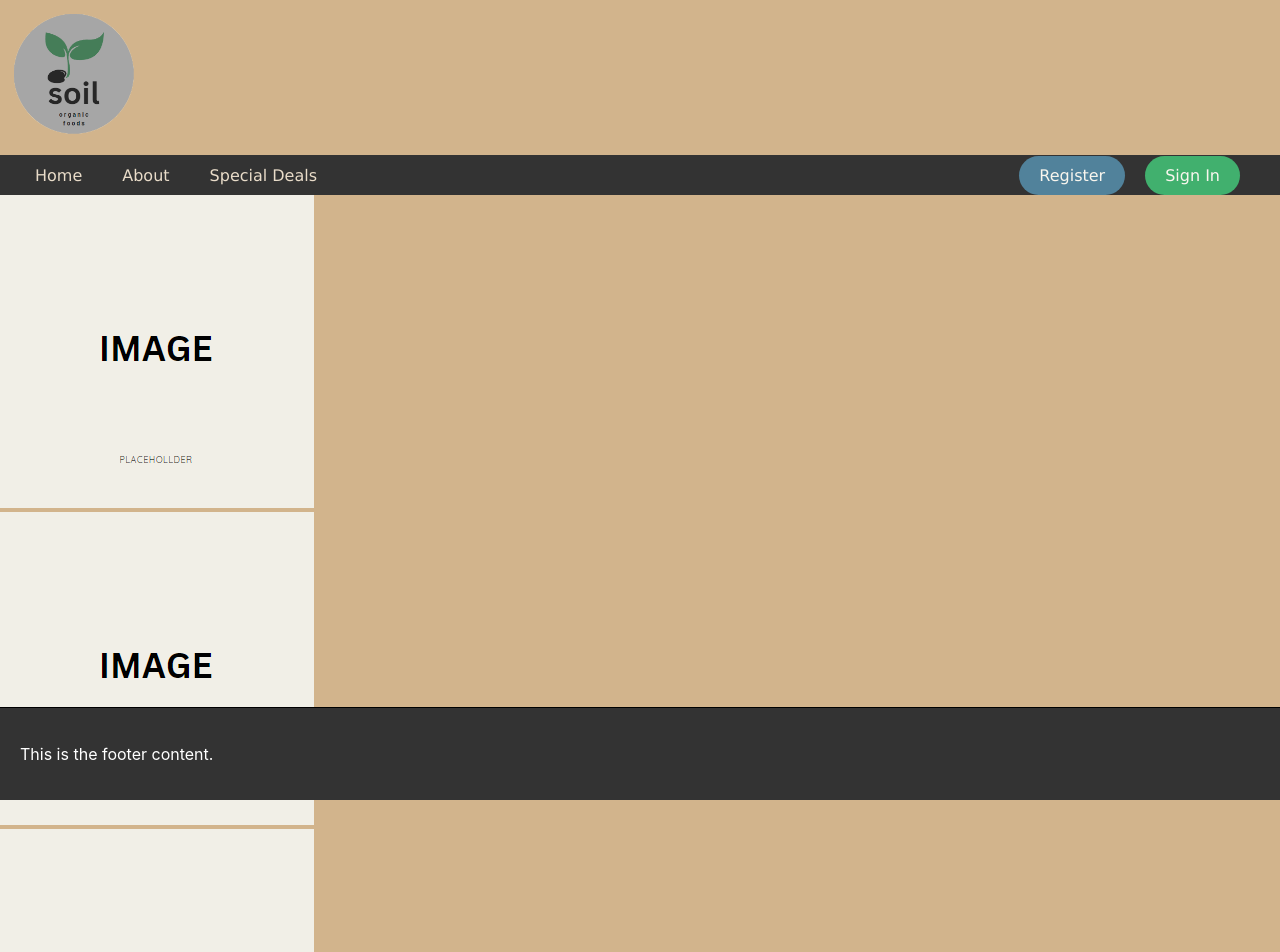
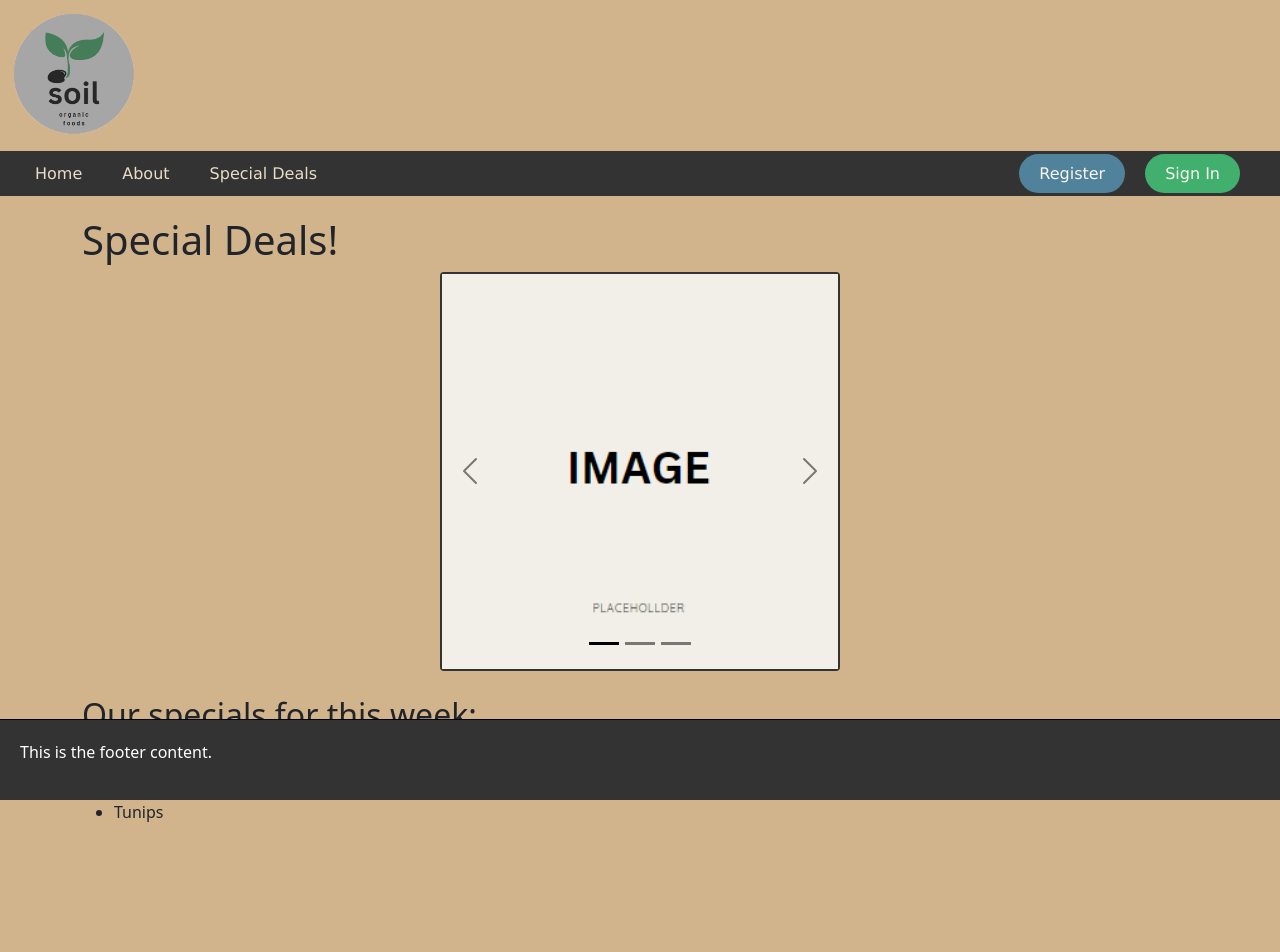
Before and after one commit to rmit-fsd-2024-s1/s3954827-s3784498-a1, a React (Create React App) app in the folder my-app/: page /SpecialDeals in a window 1280 px wide. Shown: the top 952 px of the page. Built offline with nearby package versions, Linux system fonts and the light colour scheme.

Commit message:
added specials carousel

```diff
--- a/my-app/src/App.css
+++ b/my-app/src/App.css
@@ -2,16 +2,8 @@
     text-align: center;
   }
 
-  .App-logo {
-    height: 40vmin;
-    pointer-events: none;
-  }
 
-  @media (prefers-reduced-motion: no-preference) {
-    .App-logo {
-      animation: App-logo-spin infinite 20s linear;
-    }
-  }
+
 
   .App-header {
     background-color: #282c34;
@@ -24,20 +16,9 @@
     color: white;
   }
 
-  .App-link {
-    color: #61dafb;
-  }
+
 
   .app-background {
     background-color: #D2B48C; /*surely #64d164*/
     min-height: 120vh; /* Ensure the background color extends to at least the full height of the viewport */
   }
-
-  @keyframes App-logo-spin {
-    from {
-      transform: rotate(0deg);
-    }
-    to {
-      transform: rotate(360deg);
-    }
-  }
--- /dev/null
+++ b/my-app/src/components/carousel/carousel.css
@@ -0,0 +1,28 @@
+.carousel-item{
+    border: solid 2px #333;
+    border-radius: 4px;
+
+}
+
+.carousel-main{
+    width:400px
+}
+
+/* Inverting the filter so the buttons can be black
+*/
+.carousel-control-next-icon,
+.carousel-control-prev-icon {
+  filter: invert(1);
+}
+
+.carousel-indicators{
+
+    filter:invert(1);
+}
+
+
+.carousel-center{
+    justify-content: center;
+    display: flex;
+
+  }
--- /dev/null
+++ b/my-app/src/components/carousel/carousel.js
@@ -0,0 +1,57 @@
+import React, { useEffect } from 'react';
+import placeholderImage from '../images/placeholder.png';
+import logo from '../images/soilLogo3.png';
+import 'bootstrap/dist/css/bootstrap.min.css';
+import { Carousel } from 'bootstrap'; // Import Bootstrap carousel functionality
+import './carousel.css'; // Import the CSS file
+
+
+
+const CarouselComponent = () => {
+    useEffect(() => {
+      // Initialize the carousel
+      const carouselElement = document.getElementById('carouselExampleAutoplaying');
+      const carousel = new Carousel(carouselElement, {
+        interval: 7000, // Set interval to 5000 milliseconds (5 seconds)
+        ride: 'carousel' // Start carousel autoplay
+      });
+
+      return () => {
+        // Clean up the carousel when component unmounts
+        carousel.dispose();
+      };
+    }, []);
+
+    return (
+      <div className='carousel-main'>
+        <div id="carouselExampleAutoplaying" className="carousel slide">
+          <div className="carousel-indicators">
+            <button type="button" data-bs-target="#carouselExampleAutoplaying" data-bs-slide-to="0" className="active"></button>
+            <button type="button" data-bs-target="#carouselExampleAutoplaying" data-bs-slide-to="1"></button>
+            <button type="button" data-bs-target="#carouselExampleAutoplaying" data-bs-slide-to="2"></button>
+          </div>
+          <div className="carousel-inner">
+            <div className="carousel-item active">
+              <img src={placeholderImage} className="d-block w-100" alt="..." />
+            </div>
+            <div className="carousel-item">
+              <img src={logo} className="d-block w-100" alt="..." />
+            </div>
+            <div className="carousel-item">
+              <img src={placeholderImage} className="d-block w-100" alt="..." />
+            </div>
+          </div>
+          <button className="carousel-control-prev" type="button" data-bs-target="#carouselExampleAutoplaying" data-bs-slide="prev">
+            <span className="carousel-control-prev-icon" aria-hidden="true"></span>
+            <span className="visually-hidden">Previous</span>
+          </button>
+          <button className="carousel-control-next" type="button" data-bs-target="#carouselExampleAutoplaying" data-bs-slide="next">
+            <span className="carousel-control-next-icon" aria-hidden="true"></span>
+            <span className="visually-hidden">Next</span>
+          </button>
+        </div>
+      </div>
+    );
+  }
+
+  export default CarouselComponent;
--- a/my-app/src/pages/Home.css
+++ b/my-app/src/pages/Home.css
@@ -27,3 +27,7 @@
   .text-container p {
     width: 45%; /* Adjust the width of the paragraphs as needed */
   }
+
+.slogan{
+  margin-bottom: 8%;
+}
--- /dev/null
+++ b/my-app/src/pages/SpecialDeals.css
@@ -0,0 +1,13 @@
+
+.heading-1{
+    margin-top: 20px;
+}
+
+
+.heading-two{
+    margin-top: 25px;
+}
+
+.list-1{
+    margin-top: 18px;
+}
--- a/my-app/src/pages/SpecialDeals.js
+++ b/my-app/src/pages/SpecialDeals.js
@@ -1,30 +1,28 @@
 // Contact.js
 import React from 'react';
 import placeholderImage from '../components/images/placeholder.png';
+import Carousel from '../components/carousel/carousel.js'
+import './SpecialDeals.css'
 
 const SpecialDeals = () => {
     return (
         <div className="container">
-            <div id="carouselExampleIndicators" className="carousel slide" data-ride="carousel">
-                <div className="carousel-inner">
-                    <div className="carousel-item active">
-                        <img className="d-block w-100" src={placeholderImage} alt="First slide" />
-                    </div>
-                    <div className="carousel-item">
-                        <img className="d-block w-100" src={placeholderImage} alt="Second slide" />
-                    </div>
-                    <div className="carousel-item">
-                        <img className="d-block w-100" src={placeholderImage} alt="Third slide" />
-                    </div>
-                </div>
-                <a className="carousel-control-prev" href="#carouselExampleIndicators" role="button" data-slide="prev">
-                    <span className="carousel-control-prev-icon" aria-hidden="true"></span>
-                    <span className="sr-only">Previous</span>
-                </a>
-                <a className="carousel-control-next" href="#carouselExampleIndicators" role="button" data-slide="next">
-                    <span className="carousel-control-next-icon" aria-hidden="true"></span>
-                    <span className="sr-only">Next</span>
-                </a>
+            <h1 className='heading-1'> Special Deals! </h1>
+            <div className='carousel-center'><Carousel/></div>
+            <div className='deal-info'>
+            <h2 className='heading-two'> Our specials for this week:</h2>
+            {/* NOTE: The below list / specials will need to be updated from LocalStorage */}
+            <ul className='list-1'>
+                <li>
+                    Potatoes
+                </li>
+                <li>
+                    Carrots
+                </li>
+                <li>
+                    Tunips
+                </li>
+            </ul>
             </div>
         </div>
     );
```
Also changed, not shown: 1 other file (tests, documents, lock files or other folders).
